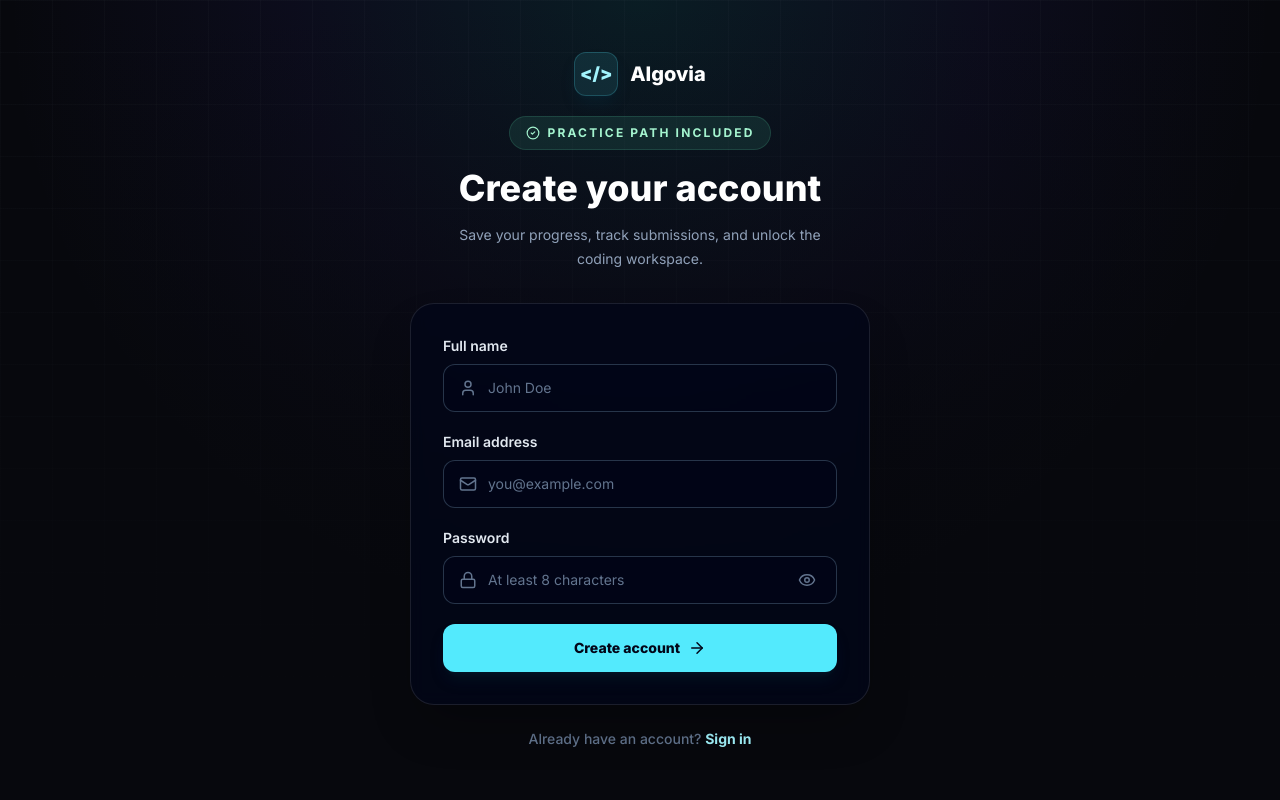
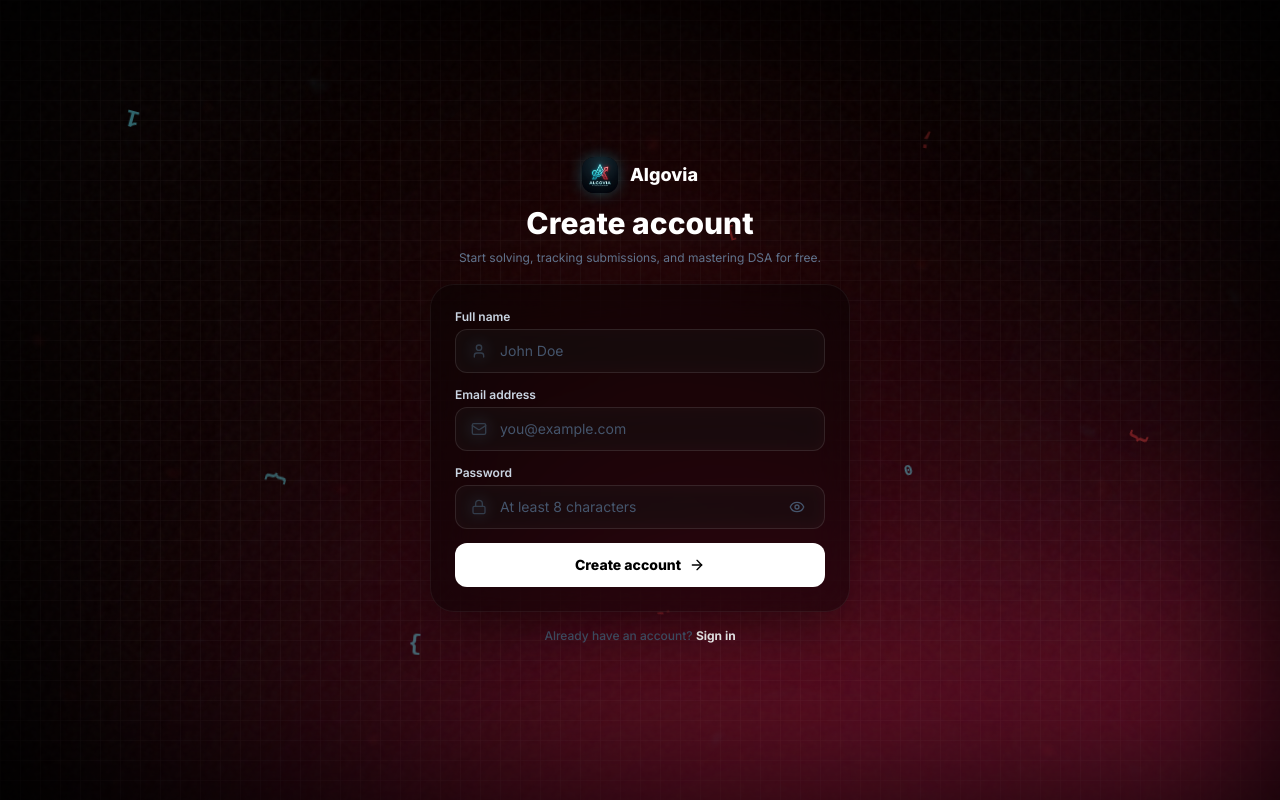
Before and after one commit to nilanshukumarsingh/Algovia, a React (Vite) app in the folder frontend/: page /signup in a window 1280 px wide. Built offline with nearby package versions, Linux system fonts and the light colour scheme; no server answers.

Commit message:
fix(auth): make login and signup pages scrollbar-free

```diff
--- a/frontend/src/pages/Login.jsx
+++ b/frontend/src/pages/Login.jsx
@@ -5,13 +5,22 @@ import { useDispatch, useSelector } from "react-redux";
 import { useNavigate, NavLink } from "react-router";
 import { loginUser, clearError } from "../authSlice";
 import { useEffect, useState } from "react";
-import { Mail, Lock, Eye, EyeOff, Loader2, ShieldCheck, ArrowRight } from "lucide-react";
-import { BrandMark, PageBackground, iconFieldClass } from "../components/ui/Primitives";
+import { motion } from "framer-motion";
+import { Mail, Lock, Eye, EyeOff, Loader2, ArrowRight } from "lucide-react";
+import { CinematicAutumnBackground } from "../components/ui/cinematic-autumn-background";
 
 const loginSchema = z.object({
   emailId: z.string().email("Please enter a valid email"),
   password: z.string().min(8, "Password must be at least 8 characters"),
 });
+
+const fadeInUp = {
+  hidden: { opacity: 0, y: 30 },
+  visible: { opacity: 1, y: 0 },
+};
+
+const inputClass =
+  "h-12 w-full rounded-xl border border-white/10 bg-white/[0.03] py-3 pl-11 pr-4 text-sm text-white outline-none transition-all duration-300 placeholder:text-slate-600 focus:border-white/25 focus:bg-white/[0.05] focus:ring-4 focus:ring-white/5 backdrop-blur-sm";
 
 export default function Login() {
   const [showPw, setShowPw] = useState(false);
@@ -32,38 +41,49 @@ export default function Login() {
   }, [isAuthenticated, navigate]);
 
   return (
-    <main className="relative flex min-h-screen items-center justify-center overflow-hidden bg-[#07080d] px-4 py-10 text-slate-100 sm:px-6 lg:px-8">
-      <PageBackground />
+    <main className="relative flex h-screen w-screen items-center justify-center overflow-hidden bg-[#030000] px-4 text-slate-100 select-none">
+      <CinematicAutumnBackground />
 
-      <section className="relative z-10 w-full max-w-[460px]">
-        <div className="mb-8 flex flex-col items-center text-center">
-          <NavLink to="/" className="mb-5 inline-flex items-center gap-3 no-underline">
-            <BrandMark />
-            <span className="text-xl font-extrabold text-white">Algovia</span>
+      {/* Ambient glow */}
+      <div className="pointer-events-none absolute top-1/4 left-1/2 -translate-x-1/2 -translate-y-1/2 h-[400px] w-[400px] rounded-full bg-cyan-500/5 blur-[120px]" />
+
+      <motion.section
+        initial="hidden"
+        animate="visible"
+        transition={{ staggerChildren: 0.08 }}
+        className="relative z-10 w-full max-w-[420px]"
+      >
+        {/* Header */}
+        <motion.div variants={fadeInUp} transition={{ duration: 0.6 }} className="mb-6 flex flex-col items-center text-center">
+          <NavLink to="/" className="mb-4 inline-flex items-center gap-3 no-underline group">
+            <img src="/logo.png" alt="Algovia" className="h-9 w-9 rounded-xl object-cover shadow-[0_0_15px_rgba(34,211,238,0.3)] transition-transform duration-300 group-hover:scale-105" />
+            <span className="text-lg font-extrabold text-white transition-colors duration-300 group-hover:text-cyan-300">Algovia</span>
           </NavLink>
-          <p className="mb-4 inline-flex items-center gap-2 rounded-full border border-cyan-300/15 bg-cyan-300/10 px-4 py-2 text-xs font-bold uppercase tracking-[0.18em] text-cyan-200">
-            <ShieldCheck size={14} /> Secure coding workspace
+          <h1 className="text-2xl font-extrabold leading-tight text-white sm:text-3xl">Welcome back</h1>
+          <p className="mt-2 max-w-sm text-xs leading-relaxed text-slate-500">
+            Sign in to continue your practice and AI-assisted problem solving.
           </p>
-          <h1 className="text-3xl font-extrabold leading-tight text-white sm:text-4xl">Welcome back</h1>
-          <p className="mt-3 max-w-sm text-sm leading-6 text-slate-400">
-            Sign in to continue your practice, submissions, and AI-assisted problem solving.
-          </p>
-        </div>
+        </motion.div>
 
-        <div className="rounded-3xl border border-white/10 bg-slate-950/75 p-6 shadow-2xl shadow-black/30 backdrop-blur sm:p-8">
+        {/* Form Card */}
+        <motion.div
+          variants={fadeInUp}
+          transition={{ duration: 0.6, delay: 0.1 }}
+          className="rounded-3xl border border-white/[0.06] bg-black/40 p-6 shadow-[0_20px_60px_-15px_rgba(0,0,0,0.5)] backdrop-blur-xl sm:p-6"
+        >
           {error && (
-            <div className="mb-6 rounded-2xl border border-red-400/25 bg-red-500/10 px-4 py-3 text-sm font-semibold text-red-200" role="alert">
+            <div className="mb-4 rounded-xl border border-red-400/20 bg-red-500/10 px-4 py-2.5 text-xs font-semibold text-red-300" role="alert">
               {error}
             </div>
           )}
 
-          <form onSubmit={handleSubmit((d) => dispatch(loginUser(d)))} className="space-y-5" noValidate>
+          <form onSubmit={handleSubmit((d) => dispatch(loginUser(d)))} className="space-y-4" noValidate>
             <div>
-              <label htmlFor="emailId" className="mb-2 block text-sm font-semibold text-slate-200">
+              <label htmlFor="emailId" className="mb-1.5 block text-xs font-semibold text-slate-300">
                 Email address
               </label>
               <div className="relative">
-                <Mail size={18} className="pointer-events-none absolute left-4 top-1/2 -translate-y-1/2 text-slate-500" />
+                <Mail size={16} className="pointer-events-none absolute left-4 top-1/2 -translate-y-1/2 text-slate-600" />
                 <input
                   id="emailId"
                   type="email"
@@ -71,18 +91,18 @@ export default function Login() {
                   placeholder="you@example.com"
                   aria-invalid={Boolean(errors.emailId)}
                   {...register("emailId")}
-                  className={`${iconFieldClass} ${errors.emailId ? "border-red-400/60 focus:border-red-300 focus:ring-red-300/10" : ""}`}
+                  className={`${inputClass} !h-11 ${errors.emailId ? "border-red-400/40 focus:border-red-400/60" : ""}`}
                 />
               </div>
-              {errors.emailId && <p className="mt-2 text-sm font-medium text-red-300">{errors.emailId.message}</p>}
+              {errors.emailId && <p className="mt-1 text-xs font-medium text-red-400">{errors.emailId.message}</p>}
             </div>
 
             <div>
-              <label htmlFor="password" className="mb-2 block text-sm font-semibold text-slate-200">
+              <label htmlFor="password" className="mb-1.5 block text-xs font-semibold text-slate-300">
                 Password
               </label>
               <div className="relative">
-                <Lock size={18} className="pointer-events-none absolute left-4 top-1/2 -translate-y-1/2 text-slate-500" />
+                <Lock size={16} className="pointer-events-none absolute left-4 top-1/2 -translate-y-1/2 text-slate-600" />
                 <input
                   id="password"
                   type={showPw ? "text" : "password"}
@@ -90,37 +110,42 @@ export default function Login() {
                   placeholder="Enter your password"
                   aria-invalid={Boolean(errors.password)}
                   {...register("password")}
-                  className={`${iconFieldClass} pr-12 ${errors.password ? "border-red-400/60 focus:border-red-300 focus:ring-red-300/10" : ""}`}
+                  className={`${inputClass} !h-11 pr-12 ${errors.password ? "border-red-400/40 focus:border-red-400/60" : ""}`}
                 />
                 <button
                   type="button"
                   onClick={() => setShowPw(!showPw)}
-                  className="absolute right-3 top-1/2 flex h-9 w-9 -translate-y-1/2 items-center justify-center rounded-lg text-slate-500 transition hover:bg-white/5 hover:text-slate-200 focus:outline-none focus:ring-2 focus:ring-cyan-300/50"
+                  className="absolute right-3 top-1/2 flex h-8 w-8 -translate-y-1/2 items-center justify-center rounded-lg text-slate-600 transition hover:bg-white/5 hover:text-slate-300 focus:outline-none"
                   aria-label={showPw ? "Hide password" : "Show password"}
                 >
-                  {showPw ? <EyeOff size={18} /> : <Eye size={18} />}
+                  {showPw ? <EyeOff size={16} /> : <Eye size={16} />}
                 </button>
               </div>
-              {errors.password && <p className="mt-2 text-sm font-medium text-red-300">{errors.password.message}</p>}
+              {errors.password && <p className="mt-1 text-xs font-medium text-red-400">{errors.password.message}</p>}
             </div>
 
             <button
               type="submit"
               disabled={loading}
-              className="inline-flex h-12 w-full items-center justify-center gap-2 rounded-xl bg-cyan-300 px-5 text-sm font-extrabold text-slate-950 shadow-lg shadow-cyan-950/30 transition hover:-translate-y-0.5 hover:bg-cyan-200 focus:outline-none focus:ring-4 focus:ring-cyan-300/30 disabled:cursor-not-allowed disabled:opacity-60"
+              className="group relative inline-flex h-11 w-full items-center justify-center gap-2 overflow-hidden rounded-xl bg-white px-5 text-sm font-extrabold text-black transition-all duration-300 hover:shadow-[0_0_25px_rgba(255,255,255,0.2)] disabled:cursor-not-allowed disabled:opacity-50"
             >
-              {loading ? <><Loader2 size={18} className="animate-spin" /> Signing in</> : <><span>Sign in</span><ArrowRight size={18} /></>}
+              <div className="pointer-events-none absolute inset-0 flex h-full w-full justify-center [transform:skew(-12deg)_translateX(-200%)] group-hover:duration-1000 group-hover:[transform:skew(-12deg)_translateX(200%)]">
+                <div className="relative h-full w-8 bg-black/5" />
+              </div>
+              <span className="relative flex items-center gap-2">
+                {loading ? <><Loader2 size={16} className="animate-spin" /> Signing in</> : <>Sign in <ArrowRight size={16} /></>}
+              </span>
             </button>
           </form>
-        </div>
+        </motion.div>
 
-        <p className="mt-6 text-center text-sm font-medium text-slate-500">
+        <motion.p variants={fadeInUp} transition={{ duration: 0.6, delay: 0.2 }} className="mt-4 text-center text-xs font-medium text-slate-600">
           Don't have an account?{" "}
-          <NavLink to="/signup" className="font-bold text-cyan-200 no-underline transition hover:text-cyan-100">
+          <NavLink to="/signup" className="font-bold text-white no-underline transition hover:text-cyan-300">
             Create one
           </NavLink>
-        </p>
-      </section>
+        </motion.p>
+      </motion.section>
     </main>
   );
 }
--- a/frontend/src/pages/Signup.jsx
+++ b/frontend/src/pages/Signup.jsx
@@ -5,14 +5,23 @@ import { z } from "zod";
 import { useDispatch, useSelector } from "react-redux";
 import { useNavigate, NavLink } from "react-router";
 import { registerUser } from "../authSlice";
-import { User, Mail, Lock, Eye, EyeOff, Loader2, ArrowRight, CheckCircle2 } from "lucide-react";
-import { BrandMark, PageBackground, iconFieldClass } from "../components/ui/Primitives";
+import { motion } from "framer-motion";
+import { User, Mail, Lock, Eye, EyeOff, Loader2, ArrowRight } from "lucide-react";
+import { CinematicAutumnBackground } from "../components/ui/cinematic-autumn-background";
 
 const signupSchema = z.object({
   firstName: z.string().min(3, "Name must be at least 3 characters"),
   emailId: z.string().email("Please enter a valid email"),
   password: z.string().min(8, "Password must be at least 8 characters"),
 });
+
+const fadeInUp = {
+  hidden: { opacity: 0, y: 30 },
+  visible: { opacity: 1, y: 0 },
+};
+
+const inputClass =
+  "h-12 w-full rounded-xl border border-white/10 bg-white/[0.03] py-3 pl-11 pr-4 text-sm text-white outline-none transition-all duration-300 placeholder:text-slate-600 focus:border-white/25 focus:bg-white/[0.05] focus:ring-4 focus:ring-white/5 backdrop-blur-sm";
 
 export default function Signup() {
   const [showPw, setShowPw] = useState(false);
@@ -37,30 +46,41 @@ export default function Signup() {
   };
 
   return (
-    <main className="relative flex min-h-screen items-center justify-center overflow-hidden bg-[#07080d] px-4 py-10 text-slate-100 sm:px-6 lg:px-8">
-      <PageBackground />
+    <main className="relative flex h-screen w-screen items-center justify-center overflow-hidden bg-[#030000] px-4 text-slate-100 select-none">
+      <CinematicAutumnBackground />
 
-      <section className="relative z-10 w-full max-w-[460px]">
-        <div className="mb-8 flex flex-col items-center text-center">
-          <NavLink to="/" className="mb-5 inline-flex items-center gap-3 no-underline">
-            <BrandMark />
-            <span className="text-xl font-extrabold text-white">Algovia</span>
+      {/* Ambient glow */}
+      <div className="pointer-events-none absolute top-1/3 left-1/2 -translate-x-1/2 -translate-y-1/2 h-[400px] w-[400px] rounded-full bg-red-500/5 blur-[120px]" />
+
+      <motion.section
+        initial="hidden"
+        animate="visible"
+        transition={{ staggerChildren: 0.08 }}
+        className="relative z-10 w-full max-w-[420px]"
+      >
+        {/* Header */}
+        <motion.div variants={fadeInUp} transition={{ duration: 0.6 }} className="mb-4 flex flex-col items-center text-center">
+          <NavLink to="/" className="mb-3 inline-flex items-center gap-3 no-underline group">
+            <img src="/logo.png" alt="Algovia" className="h-9 w-9 rounded-xl object-cover shadow-[0_0_15px_rgba(34,211,238,0.3)] transition-transform duration-300 group-hover:scale-105" />
+            <span className="text-lg font-extrabold text-white transition-colors duration-300 group-hover:text-cyan-300">Algovia</span>
           </NavLink>
-          <p className="mb-4 inline-flex items-center gap-2 rounded-full border border-emerald-300/15 bg-emerald-300/10 px-4 py-2 text-xs font-bold uppercase tracking-[0.18em] text-emerald-200">
-            <CheckCircle2 size={14} /> Practice path included
+          <h1 className="text-2xl font-extrabold leading-tight text-white sm:text-3xl">Create account</h1>
+          <p className="mt-1.5 max-w-sm text-xs leading-relaxed text-slate-500">
+            Start solving, tracking submissions, and mastering DSA for free.
           </p>
-          <h1 className="text-3xl font-extrabold leading-tight text-white sm:text-4xl">Create your account</h1>
-          <p className="mt-3 max-w-sm text-sm leading-6 text-slate-400">
-            Save your progress, track submissions, and unlock the coding workspace.
-          </p>
-        </div>
+        </motion.div>
 
-        <div className="rounded-3xl border border-white/10 bg-slate-950/75 p-6 shadow-2xl shadow-black/30 backdrop-blur sm:p-8">
-          <form onSubmit={handleSubmit(onSubmit)} className="space-y-5" noValidate>
+        {/* Form Card */}
+        <motion.div
+          variants={fadeInUp}
+          transition={{ duration: 0.6, delay: 0.1 }}
+          className="rounded-3xl border border-white/[0.06] bg-black/40 p-5 shadow-[0_20px_60px_-15px_rgba(0,0,0,0.5)] backdrop-blur-xl sm:p-6"
+        >
+          <form onSubmit={handleSubmit(onSubmit)} className="space-y-3.5" noValidate>
             <div>
-              <label htmlFor="firstName" className="mb-2 block text-sm font-semibold text-slate-200">Full name</label>
+              <label htmlFor="firstName" className="mb-1 block text-xs font-semibold text-slate-300">Full name</label>
               <div className="relative">
-                <User size={18} className="pointer-events-none absolute left-4 top-1/2 -translate-y-1/2 text-slate-500" />
+                <User size={16} className="pointer-events-none absolute left-4 top-1/2 -translate-y-1/2 text-slate-600" />
                 <input
                   id="firstName"
                   type="text"
@@ -68,16 +88,16 @@ export default function Signup() {
                   placeholder="John Doe"
                   aria-invalid={Boolean(errors.firstName)}
                   {...register("firstName")}
-                  className={`${iconFieldClass} ${errors.firstName ? "border-red-400/60 focus:border-red-300 focus:ring-red-300/10" : ""}`}
+                  className={`${inputClass} !h-11 ${errors.firstName ? "border-red-400/40 focus:border-red-400/60" : ""}`}
                 />
               </div>
-              {errors.firstName && <p className="mt-2 text-sm font-medium text-red-300">{errors.firstName.message}</p>}
+              {errors.firstName && <p className="mt-1 text-xs font-medium text-red-400">{errors.firstName.message}</p>}
             </div>
 
             <div>
-              <label htmlFor="emailId" className="mb-2 block text-sm font-semibold text-slate-200">Email address</label>
+              <label htmlFor="emailId" className="mb-1 block text-xs font-semibold text-slate-300">Email address</label>
               <div className="relative">
-                <Mail size={18} className="pointer-events-none absolute left-4 top-1/2 -translate-y-1/2 text-slate-500" />
+                <Mail size={16} className="pointer-events-none absolute left-4 top-1/2 -translate-y-1/2 text-slate-600" />
                 <input
                   id="emailId"
                   type="email"
@@ -85,16 +105,16 @@ export default function Signup() {
                   placeholder="you@example.com"
                   aria-invalid={Boolean(errors.emailId)}
                   {...register("emailId")}
-                  className={`${iconFieldClass} ${errors.emailId ? "border-red-400/60 focus:border-red-300 focus:ring-red-300/10" : ""}`}
+                  className={`${inputClass} !h-11 ${errors.emailId ? "border-red-400/40 focus:border-red-400/60" : ""}`}
                 />
               </div>
-              {errors.emailId && <p className="mt-2 text-sm font-medium text-red-300">{errors.emailId.message}</p>}
+              {errors.emailId && <p className="mt-1 text-xs font-medium text-red-400">{errors.emailId.message}</p>}
             </div>
 
             <div>
-              <label htmlFor="password" className="mb-2 block text-sm font-semibold text-slate-200">Password</label>
+              <label htmlFor="password" className="mb-1 block text-xs font-semibold text-slate-300">Password</label>
               <div className="relative">
-                <Lock size={18} className="pointer-events-none absolute left-4 top-1/2 -translate-y-1/2 text-slate-500" />
+                <Lock size={16} className="pointer-events-none absolute left-4 top-1/2 -translate-y-1/2 text-slate-600" />
                 <input
                   id="password"
                   type={showPw ? "text" : "password"}
@@ -102,37 +122,42 @@ export default function Signup() {
                   placeholder="At least 8 characters"
                   aria-invalid={Boolean(errors.password)}
                   {...register("password")}
-                  className={`${iconFieldClass} pr-12 ${errors.password ? "border-red-400/60 focus:border-red-300 focus:ring-red-300/10" : ""}`}
+                  className={`${inputClass} !h-11 pr-12 ${errors.password ? "border-red-400/40 focus:border-red-400/60" : ""}`}
                 />
                 <button
                   type="button"
                   onClick={() => setShowPw(!showPw)}
-                  className="absolute right-3 top-1/2 flex h-9 w-9 -translate-y-1/2 items-center justify-center rounded-lg text-slate-500 transition hover:bg-white/5 hover:text-slate-200 focus:outline-none focus:ring-2 focus:ring-cyan-300/50"
+                  className="absolute right-3 top-1/2 flex h-8 w-8 -translate-y-1/2 items-center justify-center rounded-lg text-slate-600 transition hover:bg-white/5 hover:text-slate-300 focus:outline-none"
                   aria-label={showPw ? "Hide password" : "Show password"}
                 >
-                  {showPw ? <EyeOff size={18} /> : <Eye size={18} />}
+                  {showPw ? <EyeOff size={16} /> : <Eye size={16} />}
                 </button>
               </div>
-              {errors.password && <p className="mt-2 text-sm font-medium text-red-300">{errors.password.message}</p>}
+              {errors.password && <p className="mt-1 text-xs font-medium text-red-400">{errors.password.message}</p>}
             </div>
 
             <button
               type="submit"
               disabled={loading}
-              className="inline-flex h-12 w-full items-center justify-center gap-2 rounded-xl bg-cyan-300 px-5 text-sm font-extrabold text-slate-950 shadow-lg shadow-cyan-950/30 transition hover:-translate-y-0.5 hover:bg-cyan-200 focus:outline-none focus:ring-4 focus:ring-cyan-300/30 disabled:cursor-not-allowed disabled:opacity-60"
+              className="group relative inline-flex h-11 w-full items-center justify-center gap-2 overflow-hidden rounded-xl bg-white px-5 text-sm font-extrabold text-black transition-all duration-300 hover:shadow-[0_0_25px_rgba(255,255,255,0.2)] disabled:cursor-not-allowed disabled:opacity-50"
             >
-              {loading ? <><Loader2 size={18} className="animate-spin" /> Creating account</> : <><span>Create account</span><ArrowRight size={18} /></>}
+              <div className="pointer-events-none absolute inset-0 flex h-full w-full justify-center [transform:skew(-12deg)_translateX(-200%)] group-hover:duration-1000 group-hover:[transform:skew(-12deg)_translateX(200%)]">
+                <div className="relative h-full w-8 bg-black/5" />
+              </div>
+              <span className="relative flex items-center gap-2">
+                {loading ? <><Loader2 size={16} className="animate-spin" /> Creating account</> : <>Create account <ArrowRight size={16} /></>}
+              </span>
             </button>
           </form>
-        </div>
+        </motion.div>
 
-        <p className="mt-6 text-center text-sm font-medium text-slate-500">
+        <motion.p variants={fadeInUp} transition={{ duration: 0.6, delay: 0.2 }} className="mt-4 text-center text-xs font-medium text-slate-600">
           Already have an account?{" "}
-          <NavLink to="/login" className="font-bold text-cyan-200 no-underline transition hover:text-cyan-100">
+          <NavLink to="/login" className="font-bold text-white no-underline transition hover:text-cyan-300">
             Sign in
           </NavLink>
-        </p>
-      </section>
+        </motion.p>
+      </motion.section>
     </main>
   );
 }
```
